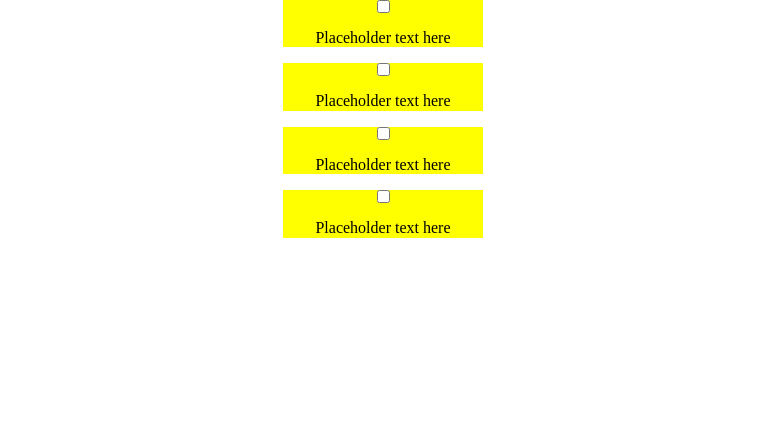
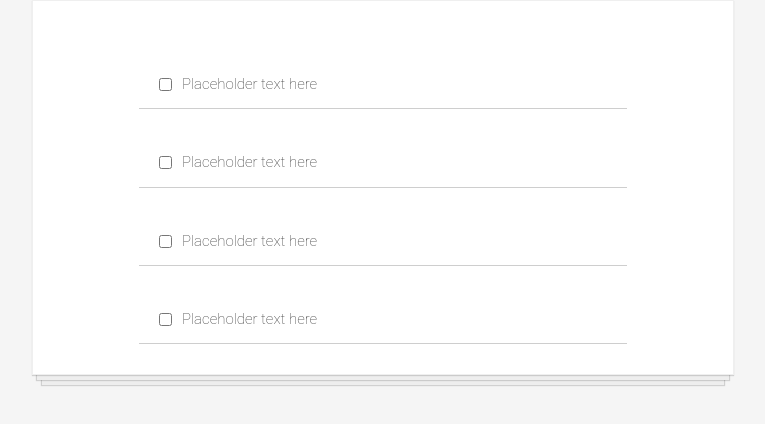
Before and after one commit to WebDevBrum/Scrimming, a React app in the folder Module11-React/Learn-React/React-todo-app/: page / in a window 1280 px wide. Shown: the whole page, without its empty margins (257-1022 px from the left). Built offline with nearby package versions, Linux system fonts and the light colour scheme.

Commit message:
tutor solution and basic css

```diff
--- a/Module11-React/Learn-React/React-todo-app/App.js
+++ b/Module11-React/Learn-React/React-todo-app/App.js
@@ -7,12 +7,11 @@ Time to have fun styling! But first things first:
 */
 
 import React from "react"
-
-import TodoItem from './TodoItem';
+import TodoItem from "./TodoItem"
 
 function App() {
     return (
-        <div>
+        <div className="todo-list">
             <TodoItem />
             <TodoItem />
             <TodoItem />
--- a/Module11-React/Learn-React/React-todo-app/TodoItem.js
+++ b/Module11-React/Learn-React/React-todo-app/TodoItem.js
@@ -1,12 +1,12 @@
-import React from 'react';
+import React from "react"
 
 function TodoItem() {
     return (
-        <div className='card'>
+        <div className="todo-item">
             <input type="checkbox" />
             <p>Placeholder text here</p>
         </div>
     )
 }
 
-export default TodoItem;
+export default TodoItem
--- a/Module11-React/Learn-React/React-todo-app/style.css
+++ b/Module11-React/Learn-React/React-todo-app/style.css
@@ -1,8 +1,47 @@
-body { }
+body {
+    background-color: whitesmoke;
+}
 
-.card {
-    background-color: yellow;
-    text-align: center;
+.todo-list {
+    background-color: white;
     margin: auto;
-    width: 200px;
+    width: 50%;
+    display: flex;
+    flex-direction: column;
+    align-items: center;
+    border: 1px solid #efefef;
+    box-shadow:
+    /* The top layer shadow */
+        0 1px 1px rgba(0,0,0,0.15),
+            /* The second layer */
+        0 10px 0 -5px #eee,
+            /* The second layer shadow */
+        0 10px 1px -4px rgba(0,0,0,0.15),
+            /* The third layer */
+        0 20px 0 -10px #eee,
+            /* The third layer shadow */
+        0 20px 1px -9px rgba(0,0,0,0.15);
+    padding: 30px;
 }
+
+.todo-item {
+    display: flex;
+    justify-content: flex-start;
+    align-items: center;
+    padding: 30px 20px 0;
+    width: 70%;
+    border-bottom: 1px solid #cecece;
+    font-family: Roboto, sans-serif;
+    font-weight: 100;
+    font-size: 15px;
+    color: #333333;
+}
+
+input[type=checkbox] {
+    margin-right: 10px;
+    font-size: 30px;
+}
+
+input[type=checkbox]:focus {
+    outline: 0;
+}
```
